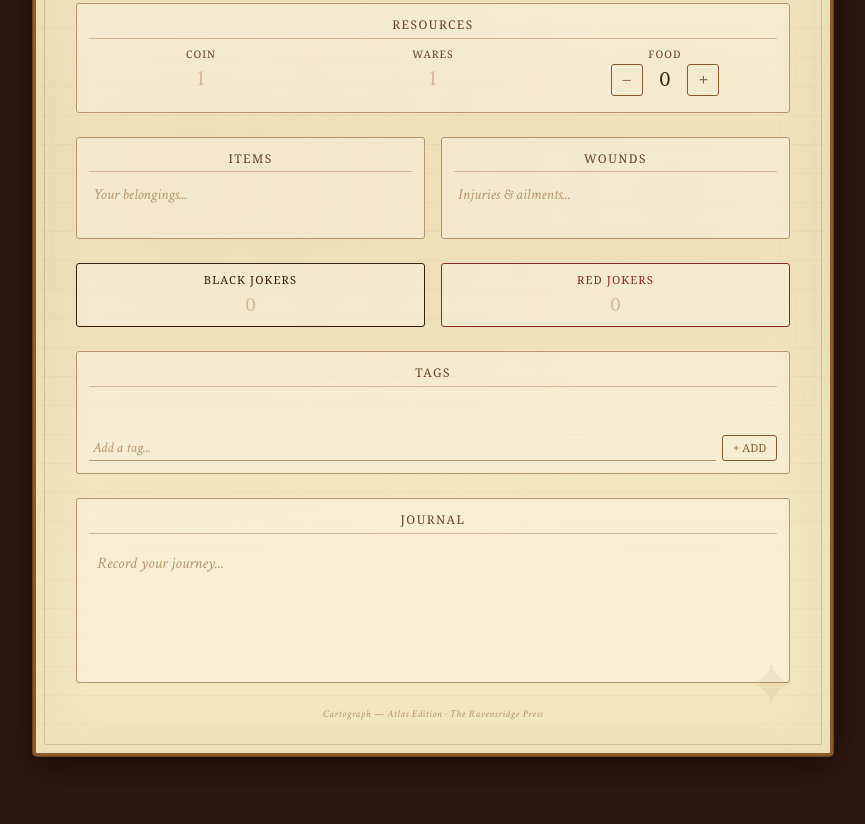
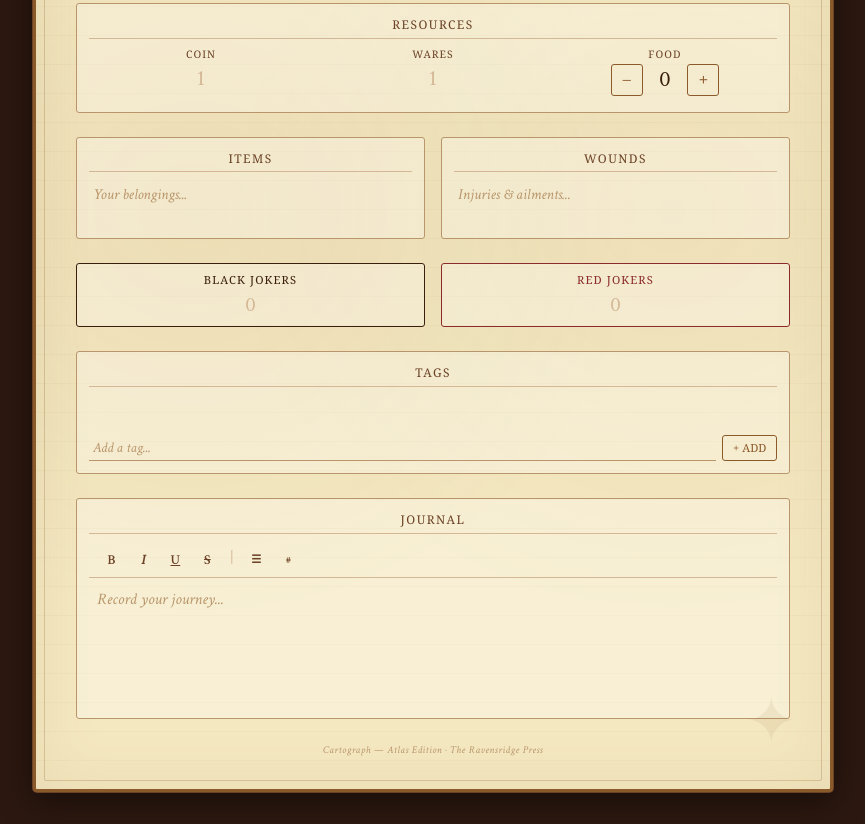
Before and after one commit to CaptainHowlingMadMurdockBot/cartograph-sheet, a plain HTML site: page index.html in a window 1280 px wide. Shown: the part 399-1223 px from the top of the page, without its empty margins (207-1072 px from the left). Before the commit the page ends 1187 px from the top, so only its background shows below. Drawn offline with Linux system fonts and the light colour scheme; a web font is replaced by a local one.

Commit message:
add formatting toolbar: B/I/U/S, bullet/numbered lists for journal

```diff
--- a/index.html
+++ b/index.html
@@ -434,7 +434,6 @@
     padding: 0.5rem;
     cursor: text;
     outline: none;
-    white-space: pre-wrap;
   }
 
   .journal .journal-body:empty::before {
@@ -446,6 +445,35 @@
   .journal .journal-body:focus {
     background: rgba(255,255,255,0.15);
   }
+
+  /* --- Formatting toolbar --- */
+  .fmt-toolbar {
+    display: flex;
+    gap: 0.2rem;
+    padding: 0.3rem 0.5rem;
+    border-bottom: 1px solid #d4b896;
+  }
+
+  .fmt-btn {
+    font-family: 'Crimson Text', Georgia, serif;
+    font-size: 0.85rem;
+    width: 1.8rem;
+    height: 1.6rem;
+    border: 1px solid transparent;
+    border-radius: 2px;
+    background: transparent;
+    color: #6b4226;
+    cursor: pointer;
+    display: flex;
+    align-items: center;
+    justify-content: center;
+    transition: background 0.1s;
+    font-weight: 600;
+  }
+
+  .fmt-btn:hover { background: rgba(139, 90, 43, 0.12); }
+  .fmt-btn:active { background: rgba(139, 90, 43, 0.2); }
+  .fmt-btn.active { background: rgba(139, 90, 43, 0.15); border-color: #b8956a; }
 
   .footer {
     margin-top: 1rem;
@@ -573,6 +601,15 @@
 
   <div class="section journal">
     <div class="section-title">Journal</div>
+    <div class="fmt-toolbar">
+      <button class="fmt-btn" data-cmd="bold" title="Bold">B</button>
+      <button class="fmt-btn" data-cmd="italic" title="Italic" style="font-style:italic;">I</button>
+      <button class="fmt-btn" data-cmd="underline" title="Underline" style="text-decoration:underline;">U</button>
+      <button class="fmt-btn" data-cmd="strikeThrough" title="Strikethrough" style="text-decoration:line-through;">S</button>
+      <span style="color:#d4b896;padding:0 0.3rem;">|</span>
+      <button class="fmt-btn" data-cmd="insertUnorderedList" title="Bullet list" style="font-size:0.7rem;">☰</button>
+      <button class="fmt-btn" data-cmd="insertOrderedList" title="Numbered list" style="font-size:0.7rem;">#</button>
+    </div>
     <div class="journal-body" contenteditable data-ph="Record your journey..." data-key="journal"></div>
   </div>
 
@@ -747,6 +784,16 @@
       const val = el.dataset.key === 'items' || el.dataset.key === 'wounds' || el.dataset.key === 'journal'
         ? el.innerHTML : el.textContent;
       saveField(el.dataset.key, val);
+    });
+  });
+
+  // --- Formatting toolbar ---
+  document.querySelectorAll('.fmt-btn').forEach(btn => {
+    btn.addEventListener('click', () => {
+      const cmd = btn.dataset.cmd;
+      document.execCommand(cmd, false, null);
+      // Keep focus in the journal
+      document.querySelector('.journal-body').focus();
     });
   });
 
```
